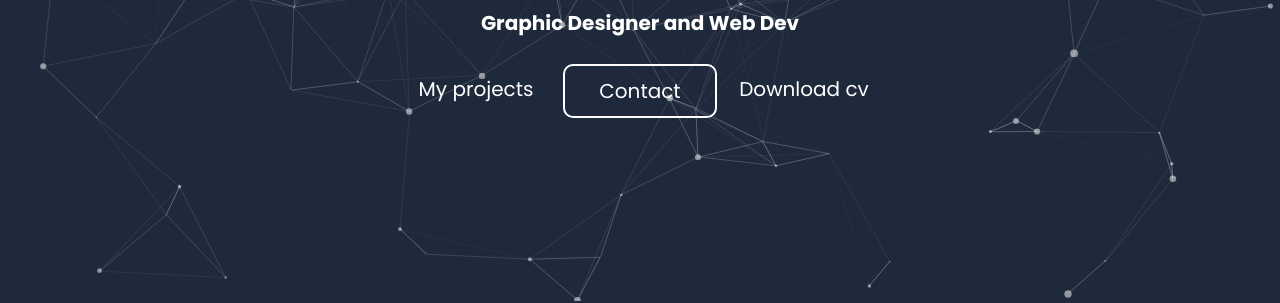
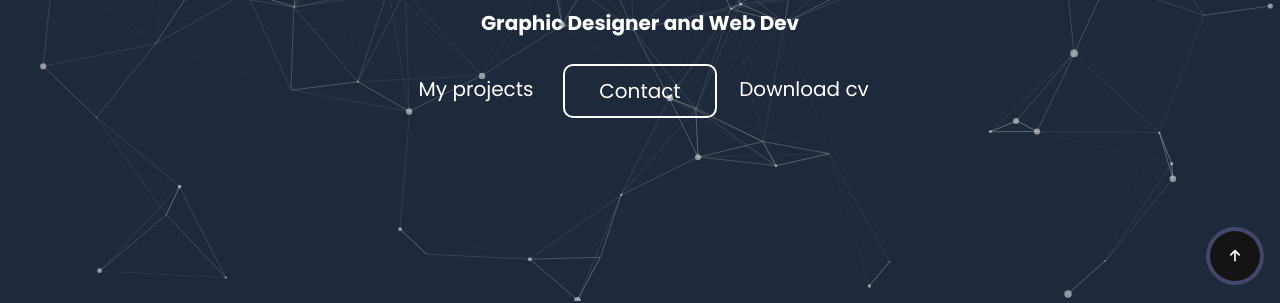
Before and after one commit to Eche-de-Coder/ChrisArts-portfolio-2.0, a plain HTML site: page index.html in a window 1280 px wide. Shown: the part 499-802 px from the top of the page. Drawn offline with nearby package versions, Linux system fonts and the light colour scheme.

Commit message:
positioning scroll to top

```diff
--- a/style.css
+++ b/style.css
@@ -510,7 +510,9 @@ header {
                       cursor: pointer;
                         transition-duration: 0.3s;
                           overflow: hidden;
-                            position: relative;
+                            position: fixed;
+                            bottom: 20px;
+                            right: 20px;
                             }
 
                             .svgIcon {
```
